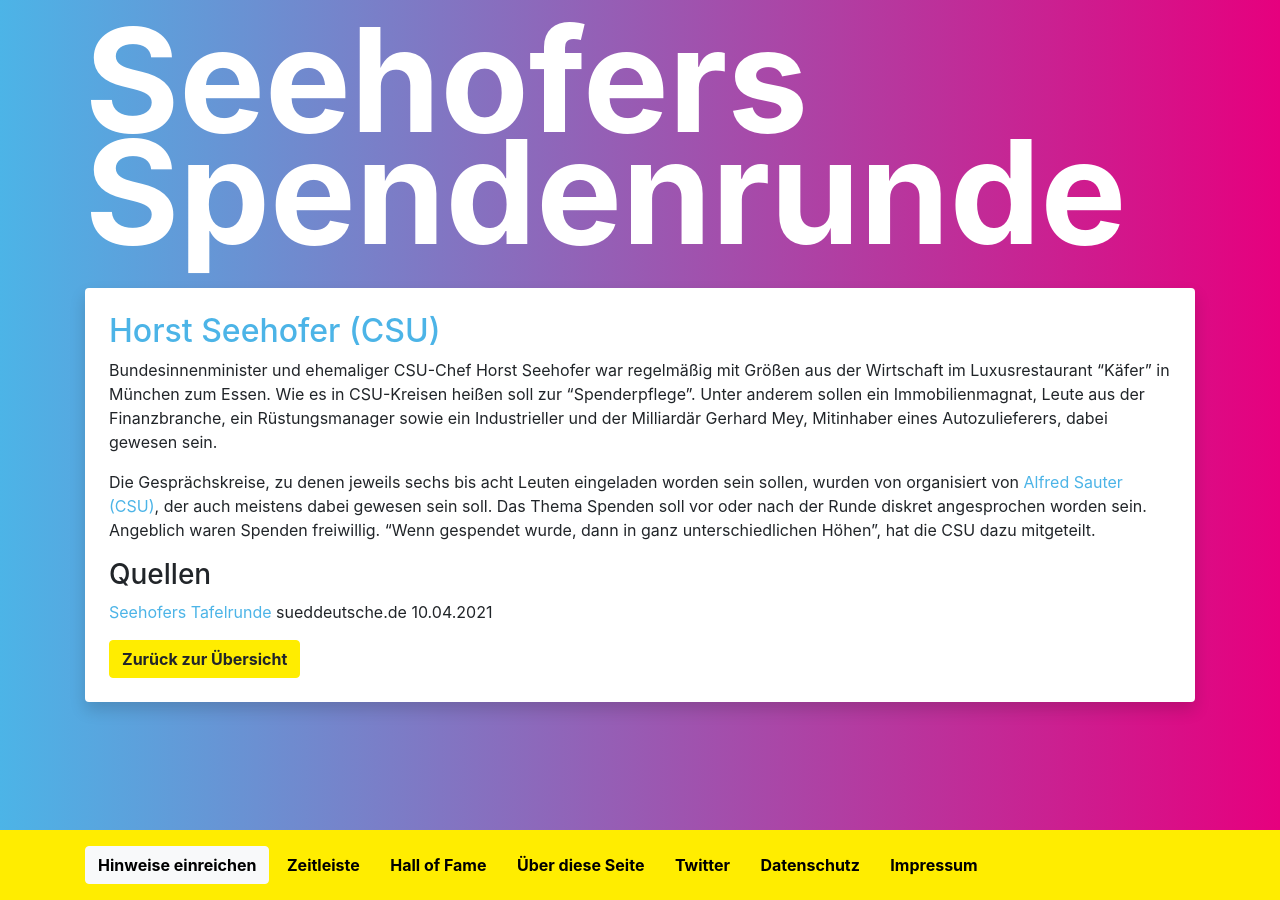
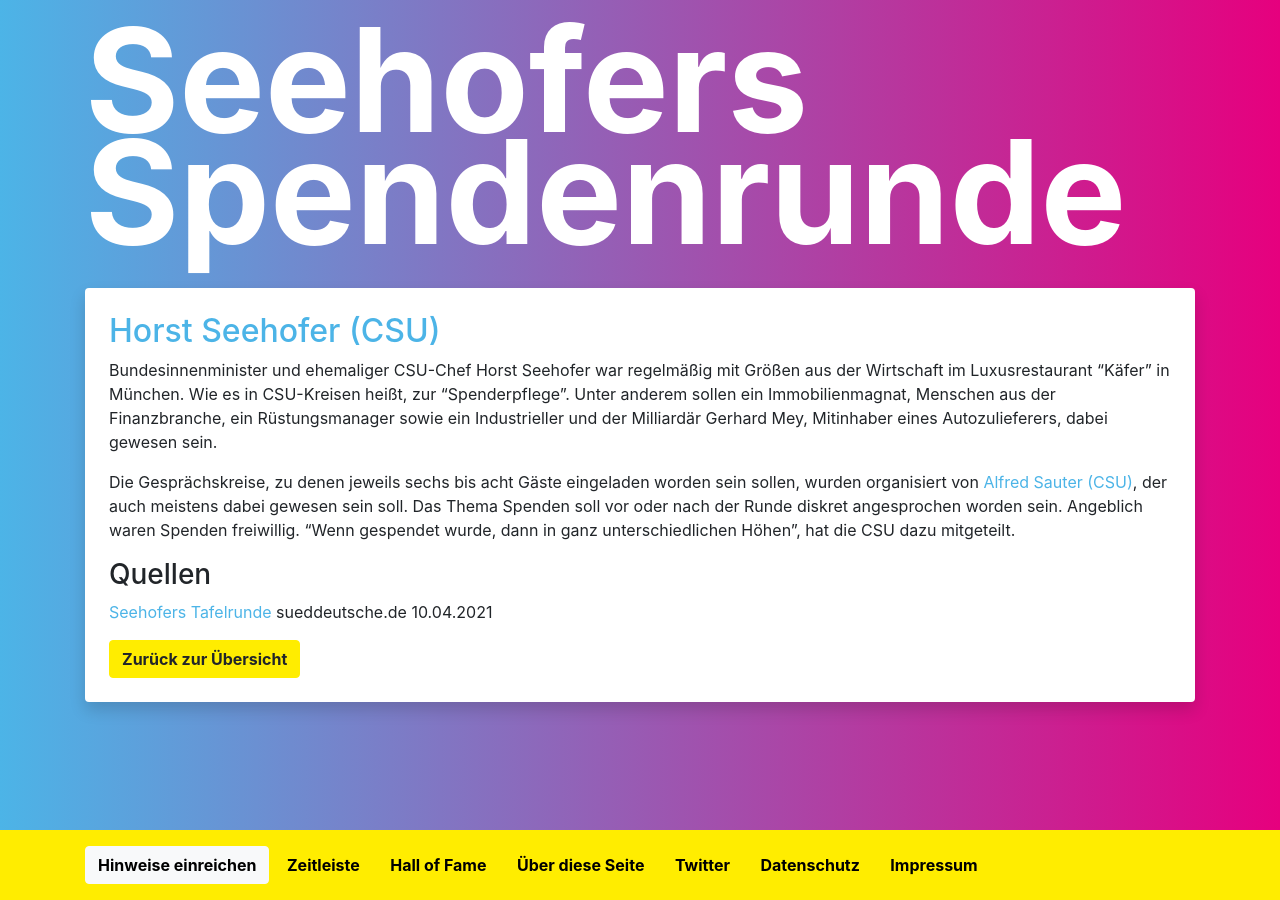
Before and after one commit to transparenzunion/transparenzunion.github.io, a Jekyll site: the page built from _posts/2021-04-11-seehofers-tafelrunde.markdown, in a window 1280 px wide. Built offline with Jekyll 4.4.1, drawn with Linux system fonts in a browser that asks for light colours.

Commit message:
Update 2021-04-11-seehofers-tafelrunde.markdown

```diff
--- a/_posts/2021-04-11-seehofers-tafelrunde.markdown
+++ b/_posts/2021-04-11-seehofers-tafelrunde.markdown
@@ -6,11 +6,11 @@
 year: 2021
 ---
 
-Bundesinnenminister und ehemaliger CSU-Chef Horst Seehofer war regelmäßig mit Größen aus der Wirtschaft im Luxusrestaurant "Käfer" in München zum Essen.
-Wie es in CSU-Kreisen heißen soll zur "Spenderpflege". Unter anderem sollen ein Immobilienmagnat, Leute aus der Finanzbranche, ein Rüstungsmanager sowie
+Bundesinnenminister und ehemaliger CSU-Chef Horst Seehofer war regelmäßig mit Größen aus der Wirtschaft im Luxusrestaurant "Käfer" in München.
+Wie es in CSU-Kreisen heißt, zur "Spenderpflege". Unter anderem sollen ein Immobilienmagnat, Menschen aus der Finanzbranche, ein Rüstungsmanager sowie
 ein Industrieller und der Milliardär Gerhard Mey, Mitinhaber eines Autozulieferers, dabei gewesen sein.
 
-Die Gesprächskreise, zu denen jeweils sechs bis acht Leuten eingeladen worden sein sollen, wurden von organisiert von [Alfred Sauter (CSU)](/menschen/alfred-sauter-csu),
+Die Gesprächskreise, zu denen jeweils sechs bis acht Gäste eingeladen worden sein sollen, wurden organisiert von [Alfred Sauter (CSU)](/menschen/alfred-sauter-csu),
 der auch meistens dabei gewesen sein soll. Das Thema Spenden soll vor oder nach der Runde diskret angesprochen worden sein. Angeblich waren Spenden freiwillig.
 "Wenn gespendet wurde, dann in ganz unterschiedlichen Höhen", hat die CSU dazu mitgeteilt.
 
```
